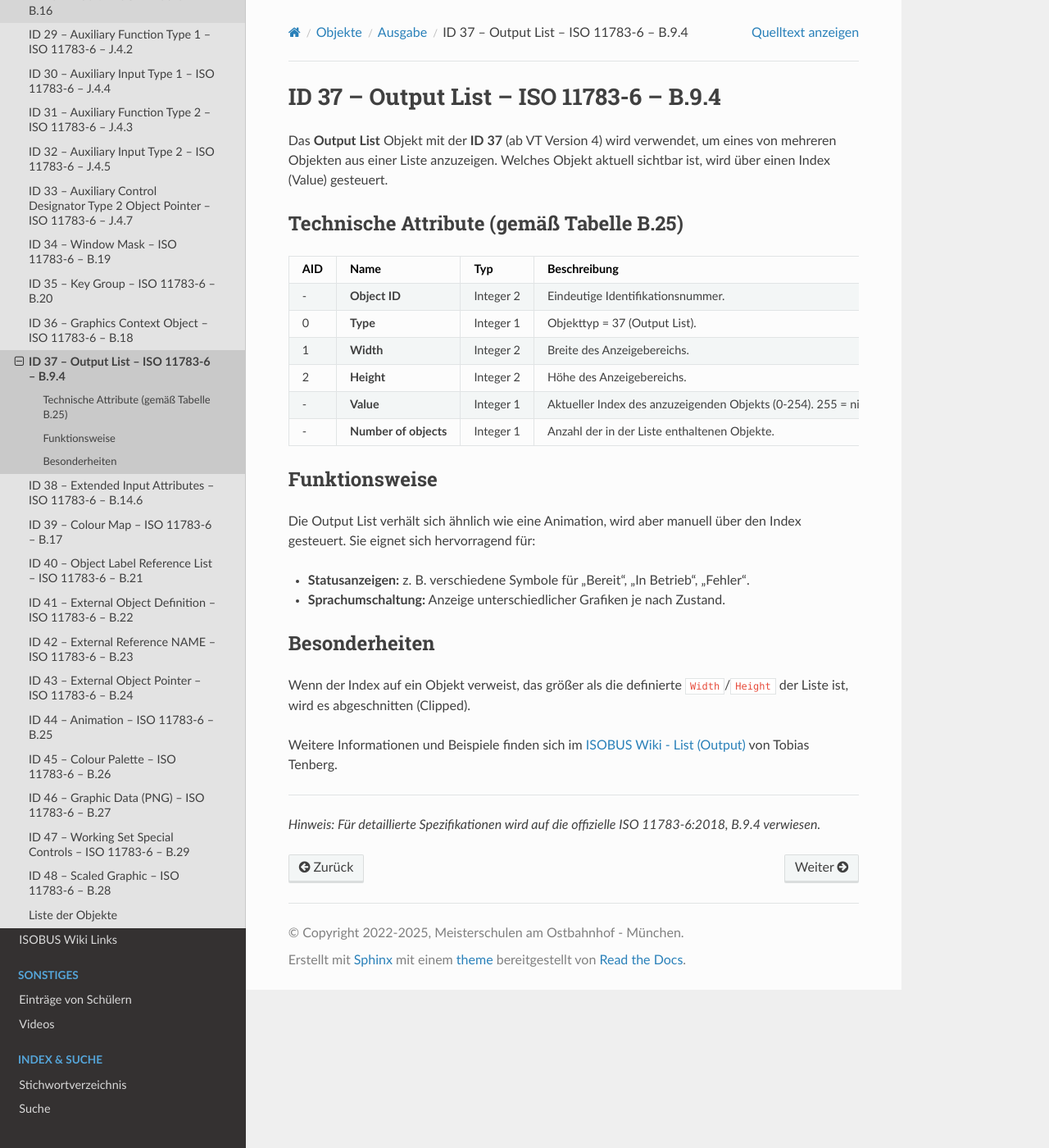
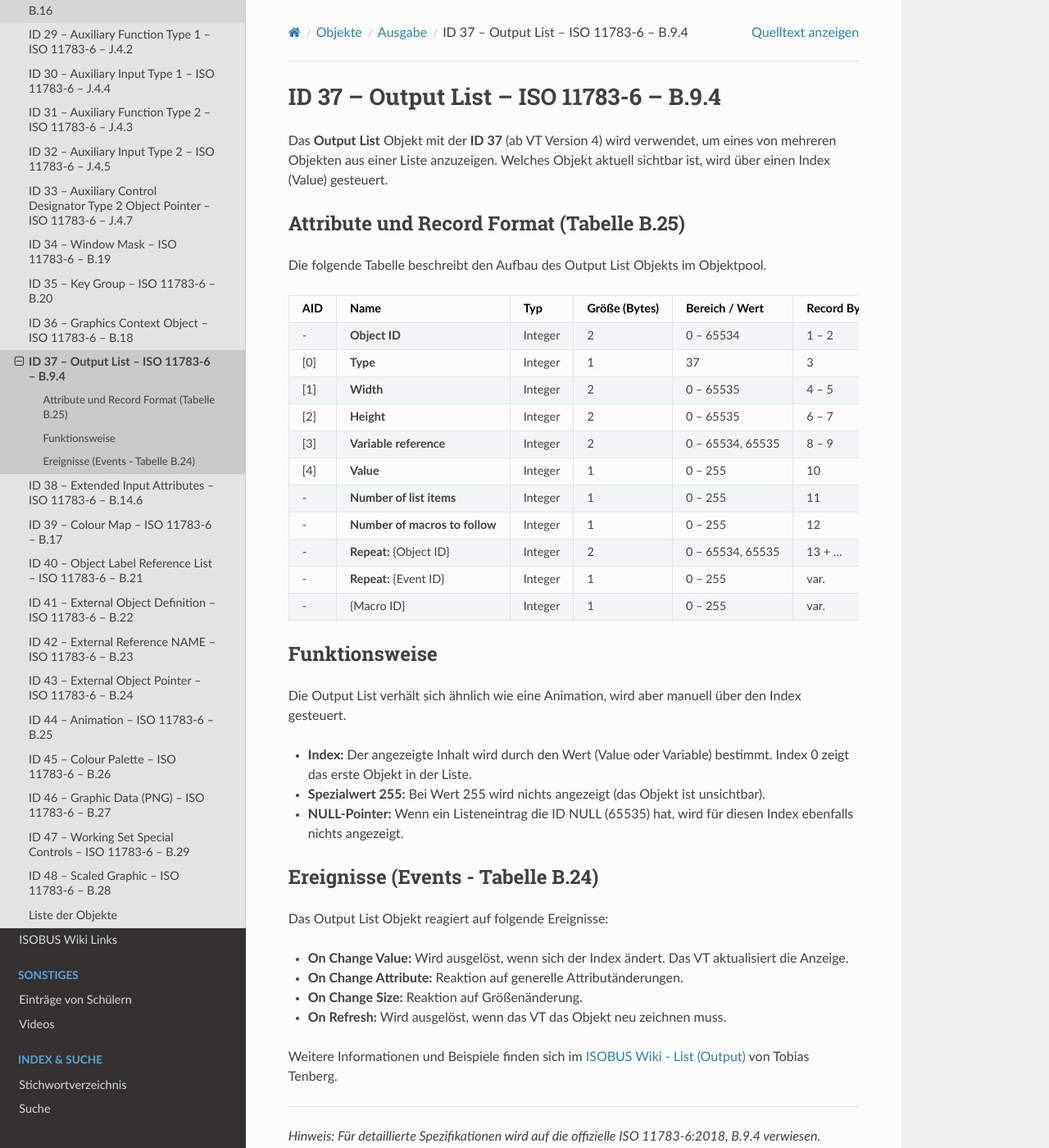
Before and after one commit to Meisterschulen-am-Ostbahnhof-Munchen/ISOBUS-VT-Objects-docs, a Sphinx documentation site: the page built from docs/isobus-objects/ID-37---Output-List---ISO-11783-6---B.9.4.md, in a window 1280 px wide and 1400 px high. Shown: the whole window at 82% size. Built offline with Sphinx 7.4.7 and the Read the Docs theme 3.1.0, drawn with Linux system fonts in a browser that asks for light colours.

Commit message:
docs: update Output List (ID 37) with accurate attribute table and record format from ISO 11783-6 Annex B.9.4

```diff
--- a/docs/isobus-objects/ID-37---Output-List---ISO-11783-6---B.9.4.md
+++ b/docs/isobus-objects/ID-37---Output-List---ISO-11783-6---B.9.4.md
@@ -5,24 +5,38 @@
 
 Das **Output List** Objekt mit der **ID 37** (ab VT Version 4) wird verwendet, um eines von mehreren Objekten aus einer Liste anzuzeigen. Welches Objekt aktuell sichtbar ist, wird über einen Index (Value) gesteuert.
 
-## Technische Attribute (gemäß Tabelle B.25)
+### Attribute und Record Format (Tabelle B.25)
 
-| AID | Name | Typ | Beschreibung |
-| :--- | :--- | :--- | :--- |
-| - | **Object ID** | Integer 2 | Eindeutige Identifikationsnummer. |
-| 0 | **Type** | Integer 1 | Objekttyp = 37 (Output List). |
-| 1 | **Width** | Integer 2 | Breite des Anzeigebereichs. |
-| 2 | **Height** | Integer 2 | Höhe des Anzeigebereichs. |
-| - | **Value** | Integer 1 | Aktueller Index des anzuzeigenden Objekts (0-254). 255 = nichts anzeigen. |
-| - | **Number of objects** | Integer 1 | Anzahl der in der Liste enthaltenen Objekte. |
+Die folgende Tabelle beschreibt den Aufbau des Output List Objekts im Objektpool.
+
+| AID | Name | Typ | Größe (Bytes) | Bereich / Wert | Record Byte | Beschreibung |
+| :--- | :--- | :--- | :--- | :--- | :--- | :--- |
+| - | **Object ID** | Integer | 2 | 0 – 65534 | 1 – 2 | Eindeutige ID im Objektpool. |
+| [0] | **Type** | Integer | 1 | 37 | 3 | Objekttyp = Output List. |
+| [1] | **Width** | Integer | 2 | 0 – 65535 | 4 – 5 | Breite des Anzeigebereichs in Pixeln. Clipping erfolgt außerhalb. |
+| [2] | **Height** | Integer | 2 | 0 – 65535 | 6 – 7 | Höhe des Anzeigebereichs in Pixeln. Clipping erfolgt außerhalb. |
+| [3] | **Variable reference** | Integer | 2 | 0 – 65534, 65535 | 8 – 9 | Verweis auf ein Number Variable Objekt für den Index. |
+| [4] | **Value** | Integer | 1 | 0 – 255 | 10 | Aktueller Index (0-254). 255 = keine Anzeige. Nur wenn Variable Ref == NULL. |
+| - | **Number of list items** | Integer | 1 | 0 – 255 | 11 | Anzahl der Objekte in der Liste. |
+| - | **Number of macros to follow** | Integer | 1 | 0 – 255 | 12 | Anzahl der folgenden Makro-Referenzen. |
+| - | **Repeat:** {Object ID} | Integer | 2 | 0 – 65534, 65535 | 13 + ... | Objekt-ID eines Listenelements (was angezeigt werden soll). NULL = Leerer Platzhalter. |
+| - | **Repeat:** {Event ID} | Integer | 1 | 0 – 255 | var. | (Nach Objekten) Event ID, die das Makro auslöst. |
+| - | {Macro ID} | Integer | 1 | 0 – 255 | var. | Makro ID des auszuführenden Makros. |
 
 ## Funktionsweise
-Die Output List verhält sich ähnlich wie eine Animation, wird aber manuell über den Index gesteuert. Sie eignet sich hervorragend für:
-*   **Statusanzeigen:** z. B. verschiedene Symbole für "Bereit", "In Betrieb", "Fehler".
-*   **Sprachumschaltung:** Anzeige unterschiedlicher Grafiken je nach Zustand.
+Die Output List verhält sich ähnlich wie eine Animation, wird aber manuell über den Index gesteuert.
+*   **Index:** Der angezeigte Inhalt wird durch den Wert (Value oder Variable) bestimmt. Index 0 zeigt das erste Objekt in der Liste.
+*   **Spezialwert 255:** Bei Wert 255 wird nichts angezeigt (das Objekt ist unsichtbar).
+*   **NULL-Pointer:** Wenn ein Listeneintrag die ID NULL (65535) hat, wird für diesen Index ebenfalls nichts angezeigt.
 
-## Besonderheiten
-Wenn der Index auf ein Objekt verweist, das größer als die definierte `Width`/`Height` der Liste ist, wird es abgeschnitten (Clipped).
+## Ereignisse (Events - Tabelle B.24)
+
+Das Output List Objekt reagiert auf folgende Ereignisse:
+
+*   **On Change Value:** Wird ausgelöst, wenn sich der Index ändert. Das VT aktualisiert die Anzeige.
+*   **On Change Attribute:** Reaktion auf generelle Attributänderungen.
+*   **On Change Size:** Reaktion auf Größenänderung.
+*   **On Refresh:** Wird ausgelöst, wenn das VT das Objekt neu zeichnen muss.
 
 Weitere Informationen und Beispiele finden sich im [ISOBUS Wiki - List (Output)](https://isobus-studio.com/isobus-wiki/isobus-objectpool-objects/list-output) von Tobias Tenberg.
 
```
